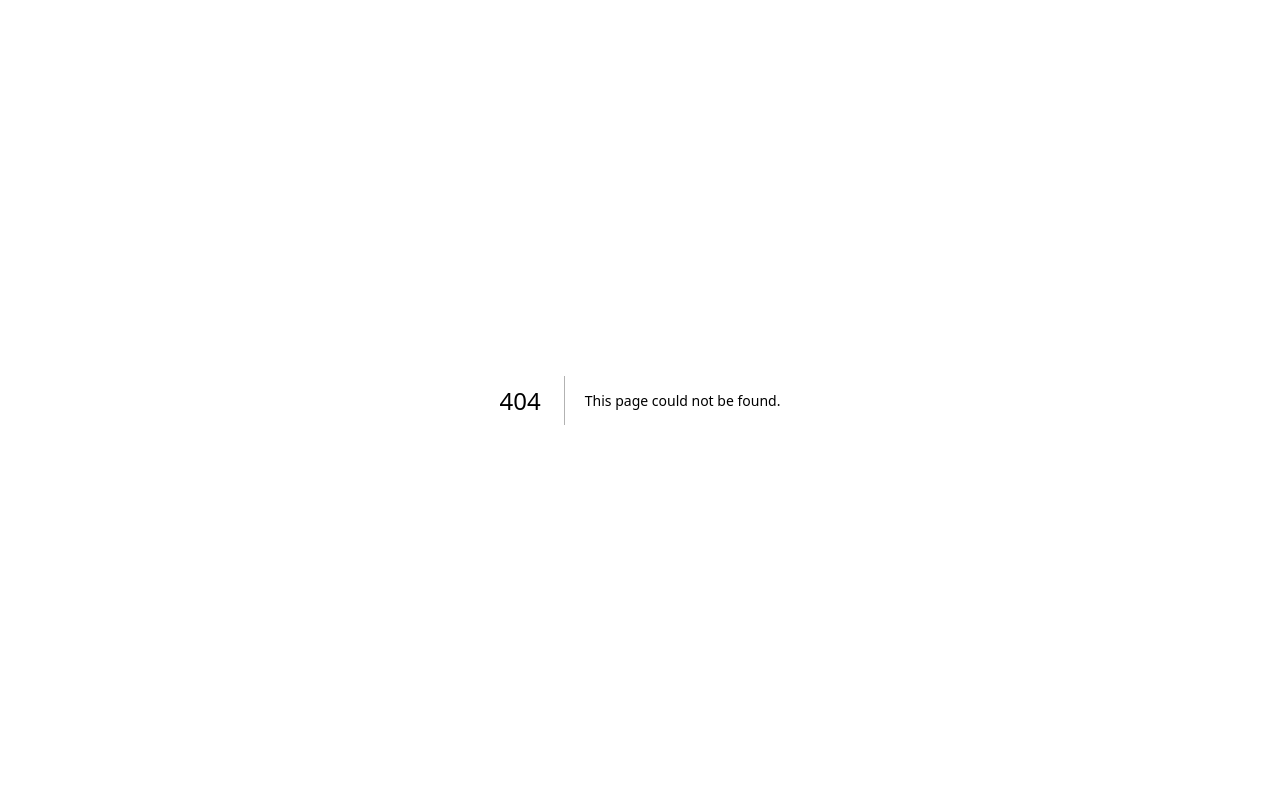
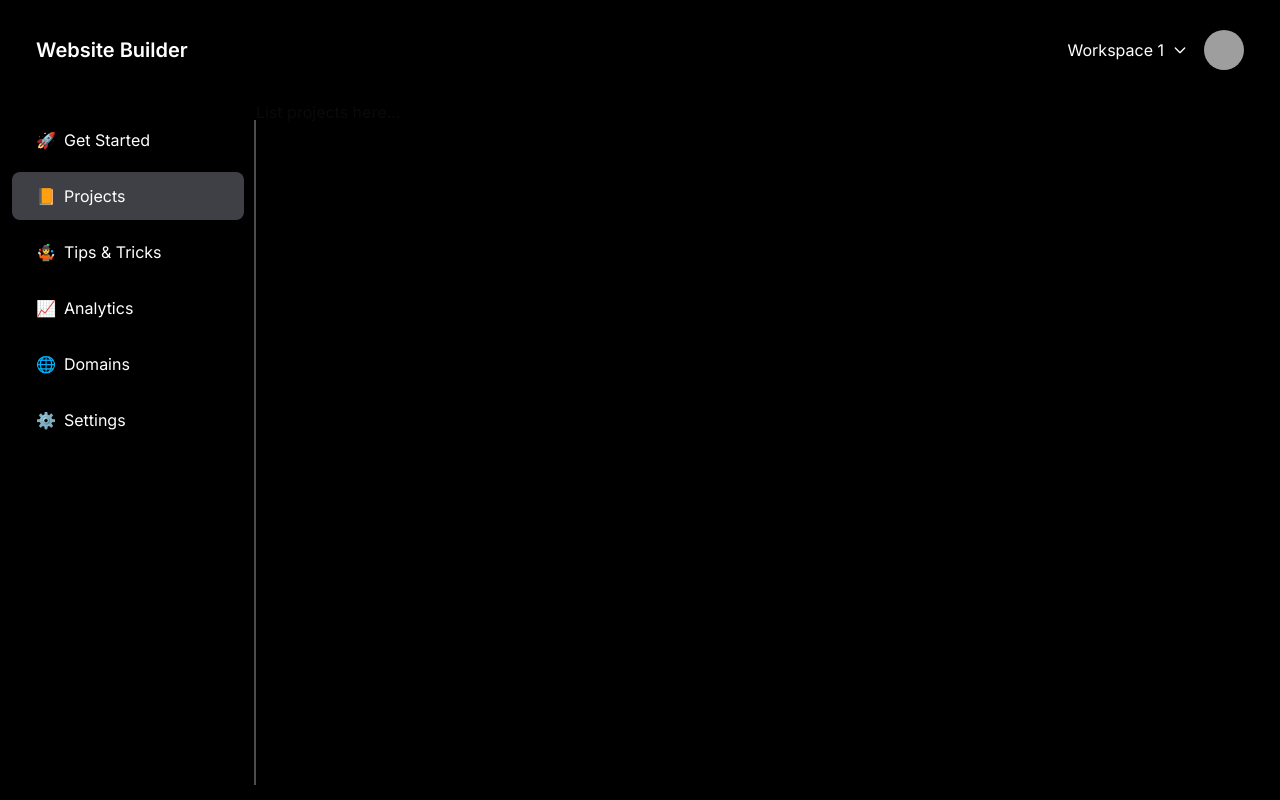
Before and after one commit to vimasa-consulting/website-builder, a Next.js app: page /projects in a window 1280 px wide. Before the commit this address had no page. Built offline with nearby package versions, Linux system fonts and the light colour scheme; grey boxes are pictures that could not be loaded.

Commit message:
Updated layout

```diff
--- a/src/app/layout.tsx
+++ b/src/app/layout.tsx
@@ -16,7 +16,7 @@ export default function RootLayout({
 }) {
   return (
     <html lang="en">
-      <body className={`h-screen flex flex-col ${font.className}`}>{children}</body>
+      <body className={`h-screen flex flex-col bg-black ${font.className}`}>{children}</body>
     </html>
   )
 }
--- /dev/null
+++ b/src/app/projects/layout.tsx
@@ -0,0 +1,19 @@
+import AppLayout from '@/components/AppLayout'
+import type { Metadata } from 'next'
+
+export const metadata: Metadata = {
+  title: 'Projects | Website Builder',
+  description: 'View & manage your projects here.',
+}
+
+export default function Layout({
+  children,
+}: {
+  children: React.ReactNode
+}) {
+  return (
+    <AppLayout>
+      {children}
+    </AppLayout>
+  )
+}
--- /dev/null
+++ b/src/app/projects/page.tsx
@@ -0,0 +1,5 @@
+export default function ProjectsPage() {
+  return (
+    <p>List projects here...</p>
+  );
+}
--- /dev/null
+++ b/src/components/AppLayout/AppView.tsx
@@ -0,0 +1,7 @@
+import React from "react"
+
+export default function AppView({ children }: { children: React.ReactNode }) {
+  return (
+    <div className="flex-grow w-full">{children}</div>
+  );
+}
--- /dev/null
+++ b/src/components/AppLayout/Navbar.tsx
@@ -0,0 +1,56 @@
+'use client'
+
+import { ROUTES } from "@/services/NavigationService";
+import { Avatar, Dropdown, Navbar as FlowbiteNavbar } from "flowbite-react";
+// import Image from "next/image";
+
+export default function Navbar() {
+  return (
+    <FlowbiteNavbar
+      fluid={true}
+      rounded={false}
+      className="bg-black text-white m-5"
+    >
+      <FlowbiteNavbar.Brand href={ROUTES.PROJECTS}>
+        {/* <Image
+          src="https://flowbite.com/docs/images/logo.svg"
+          className="mr-3 h-6 sm:h-9"
+          width={100}
+          height={100}
+          alt="Website Builder Logo"
+        /> */}
+        <span className="self-center whitespace-nowrap text-xl font-semibold">
+          Website Builder
+        </span>
+      </FlowbiteNavbar.Brand>
+      <div className="flex gap-4">
+        <Dropdown
+          arrowIcon={true}
+          inline
+          label={
+            <div>
+              Workspace 1
+            </div>
+          }
+        >
+          <Dropdown.Item>Workspace 2</Dropdown.Item>
+          <Dropdown.Item>Workspace 3</Dropdown.Item>
+          <Dropdown.Item>Workspace 4</Dropdown.Item>
+        </Dropdown>
+        <Dropdown
+          arrowIcon={false}
+          inline
+          label={
+            <Avatar alt="User settings" img="https://flowbite.com/docs/images/people/profile-picture-5.jpg" rounded />
+          }
+        >
+          <Dropdown.Header>
+            <span className="block text-sm">Bonnie Green</span>
+            <span className="block truncate text-sm font-medium">name@websitebuilder.com</span>
+          </Dropdown.Header>
+          <Dropdown.Item>Sign out</Dropdown.Item>
+        </Dropdown>
+      </div>
+    </FlowbiteNavbar>
+  );
+}
--- /dev/null
+++ b/src/components/AppLayout/Sidebar.tsx
@@ -0,0 +1,78 @@
+'use client';
+
+import Link from "next/link";
+import { Sidebar as FlowbiteSidebar } from 'flowbite-react';
+
+import styles from '@/styles/sidebar.module.css';
+import { ROUTES } from "@/services/NavigationService";
+import { usePathname } from "next/navigation";
+
+export default function Sidebar() {
+
+  const pathname = usePathname();
+
+  // TODO: refactor items
+
+  return (
+    <FlowbiteSidebar aria-label="sidebar" className={`${styles.navBar} md:w-80`}>
+      <FlowbiteSidebar.Items className="">
+        <FlowbiteSidebar.ItemGroup>
+          <FlowbiteSidebar.Item
+            href={ROUTES.DASHBOARD}
+            className={`text-white hover:bg-zinc-600 active:bg-zinc-700 p-3 ${pathname === ROUTES.DASHBOARD ? 'bg-zinc-700' : ''}`}
+          >
+            <p>
+              <span className='pr-2'>🚀</span>
+              Get Started
+            </p>
+          </FlowbiteSidebar.Item>
+          <FlowbiteSidebar.Item
+            href={ROUTES.PROJECTS}
+            className={`text-white hover:bg-zinc-600 active:bg-zinc-700 p-3 ${pathname === ROUTES.PROJECTS ? 'bg-zinc-700' : ''}`}
+          >
+            <p>
+              <span className='pr-2'>📙</span>
+              Projects
+            </p>
+          </FlowbiteSidebar.Item>
+          <FlowbiteSidebar.Item
+            href={ROUTES.TIPS}
+            className={`text-white hover:bg-zinc-600 active:bg-zinc-700 p-3 ${pathname === ROUTES.TIPS ? 'bg-zinc-700' : ''}`}
+          >
+            <p>
+              <span className='pr-2'>🤹</span>
+              Tips & Tricks
+            </p>
+          </FlowbiteSidebar.Item>
+          <FlowbiteSidebar.Item
+            href={ROUTES.ANALYTICS}
+            className={`text-white hover:bg-zinc-600 active:bg-zinc-700 p-3 ${pathname === ROUTES.ANALYTICS ? 'bg-zinc-700' : ''}`}
+          >
+            <p>
+              <span className='pr-2'>📈</span>
+              Analytics
+            </p>
+          </FlowbiteSidebar.Item>
+          <FlowbiteSidebar.Item
+            href={ROUTES.DOMAINS}
+            className={`text-white hover:bg-zinc-600 active:bg-zinc-700 p-3 ${pathname === ROUTES.DOMAINS ? 'bg-zinc-700' : ''}`}
+          >
+            <p>
+              <span className='pr-2'>🌐</span>
+              Domains
+            </p>
+          </FlowbiteSidebar.Item>
+          <FlowbiteSidebar.Item
+            href={ROUTES.SETTINGS}
+            className={`text-white hover:bg-zinc-600 active:bg-zinc-700 p-3 ${pathname === ROUTES.SETTINGS ? 'bg-zinc-700' : ''}`}
+          >
+            <p>
+              <span className='pr-2'>⚙️</span>
+              Settings
+            </p>
+          </FlowbiteSidebar.Item>
+        </FlowbiteSidebar.ItemGroup>
+      </FlowbiteSidebar.Items>
+    </FlowbiteSidebar>
+  )
+}
--- /dev/null
+++ b/src/components/AppLayout/index.tsx
@@ -0,0 +1,17 @@
+import AppView from "./AppView";
+import Navbar from "./Navbar";
+import Sidebar from "./Sidebar";
+
+export default function AppLayout({ children }: { children: React.ReactNode }) {
+  return (
+    <div className="h-screen flex flex-col">
+      <Navbar />
+      <div className="h-screen flex flex-row">
+        <Sidebar />
+        <AppView>
+          {children}
+        </AppView>
+      </div>
+    </div>
+  )
+}
--- a/src/services/NavigationService.tsx
+++ b/src/services/NavigationService.tsx
@@ -3,5 +3,9 @@ export const ROUTES = {
   SIGN_UP: '/signup',
   DASHBOARD: '/dashboard',
   EDITOR: '/editor',
-  PROJECTS: '/projects'
+  PROJECTS: '/projects',
+  TIPS: '/tips',
+  ANALYTICS: '/analytics',
+  DOMAINS: '/domains',
+  SETTINGS: '/settings'
 }
--- /dev/null
+++ b/src/styles/sidebar.module.css
@@ -0,0 +1,15 @@
+.navBar>div {
+  background-color: black;
+  position: relative;
+}
+
+.navBar>div:after {
+  content: "";
+  background: rgb(77, 77, 77);
+  position: absolute;
+  bottom: 0;
+  right: 0;
+  height: 95%;
+  width: 0.1rem;
+  margin-bottom: 15px;
+}
--- a/tailwind.config.ts
+++ b/tailwind.config.ts
@@ -1,12 +1,13 @@
-/** @type {import('tailwindcss').Config} */
-module.exports = {
+import type { Config } from 'tailwindcss'
+
+const config: Config = {
   darkMode: ["class"],
   content: [
-    './pages/**/*.{ts,tsx}',
-    './components/**/*.{ts,tsx}',
-    './app/**/*.{ts,tsx}',
-    './src/**/*.{ts,tsx}',
-	],
+    "./node_modules/flowbite-react/**/*.js",
+    './src/pages/**/*.{js,ts,jsx,tsx,mdx}',
+    './src/components/**/*.{js,ts,jsx,tsx,mdx}',
+    './src/app/**/*.{js,ts,jsx,tsx,mdx}',
+  ],
   theme: {
     container: {
       center: true,
@@ -58,12 +59,12 @@ module.exports = {
       },
       keyframes: {
         "accordion-down": {
-          from: { height: 0 },
+          from: { height: '0' },
           to: { height: "var(--radix-accordion-content-height)" },
         },
         "accordion-up": {
           from: { height: "var(--radix-accordion-content-height)" },
-          to: { height: 0 },
+          to: { height: '0' },
         },
       },
       animation: {
@@ -72,5 +73,10 @@ module.exports = {
       },
     },
   },
-  plugins: [require("tailwindcss-animate")],
+  plugins: [
+    require("tailwindcss-animate"),
+    require("flowbite/plugin")
+  ],
 }
+
+export default config;
```
Also changed, not shown: package.json (+5 -3 lines), 1 other file (tests, documents, lock files or other folders).
